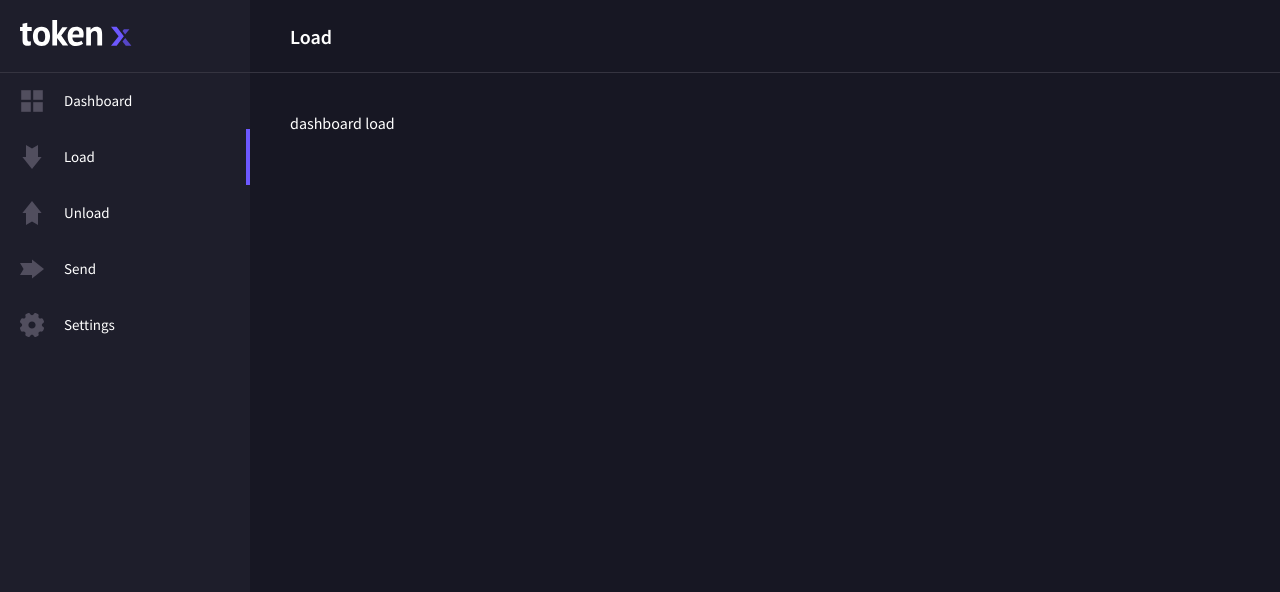
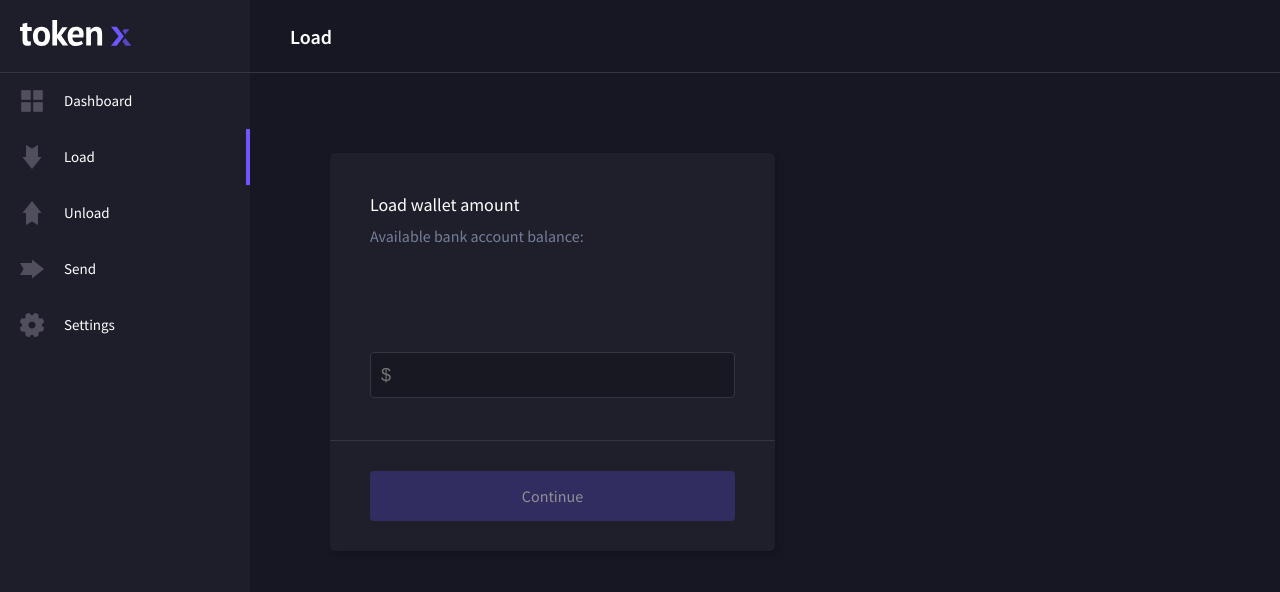
Before and after one commit to josephwilliams/m10-concept, a React (Create React App) app: page /dashboard-load in a window 1280 px wide. Shown: the top 592 px of the page. Built offline with nearby package versions, Linux system fonts and the light colour scheme.

Commit message:
added form card comp to pages

```diff
--- a/src/components/FormCard.js
+++ b/src/components/FormCard.js
@@ -23,6 +23,7 @@ class FormCard extends Component {
       buttonTextLeft,
       // buttonTextRight,
       buttonLinkTo,
+      placeholder,
     } = this.props
     const isFormInput = inputText.length > 0
     return (
@@ -46,6 +47,7 @@ class FormCard extends Component {
               type={'text'}
               className={'cardFormInput'}
               onChange={this.updateInputText}
+              placeholder={placeholder}
             />
           </div>
         </div>
--- a/src/pages/DashboardLoad.js
+++ b/src/pages/DashboardLoad.js
@@ -1,5 +1,13 @@
 import React, { Component } from 'react';
 import DashboardPage from '../components/DashboardPage';
+import FormCard from '../components/FormCard';
+
+const FORM_CONTENT = {
+  title: 'Load wallet amount',
+  subtitle: 'Available bank account balance: ',
+  buttonTextLeft: 'Continue',
+  placeholder: '$',
+};
 
 class DashboardLoad extends Component {
   constructor(props) {
@@ -12,7 +20,12 @@ class DashboardLoad extends Component {
   render() {
     return (
       <DashboardPage title={'Load'}>
-        {'dashboard load'}
+        <FormCard
+          title={FORM_CONTENT.title}
+          subtitle={FORM_CONTENT.subtitle}
+          buttonTextLeft={FORM_CONTENT.buttonTextLeft}
+          placeholder={FORM_CONTENT.placeholder}
+        />
       </DashboardPage>
     );
   }
--- a/src/pages/DashboardSend.js
+++ b/src/pages/DashboardSend.js
@@ -1,5 +1,13 @@
 import React, { Component } from 'react';
 import DashboardPage from '../components/DashboardPage';
+import FormCard from '../components/FormCard';
+
+const FORM_CONTENT = {
+  title: 'Send wallet amount',
+  subtitle: 'Available bank account balance: ',
+  buttonTextLeft: 'Continue',
+  placeholder: '$',
+};
 
 class DashboardSend extends Component {
   constructor(props) {
@@ -12,7 +20,12 @@ class DashboardSend extends Component {
   render() {
     return (
       <DashboardPage title={'Send'}>
-        {'dashboard send'}
+        <FormCard
+          title={FORM_CONTENT.title}
+          subtitle={FORM_CONTENT.subtitle}
+          buttonTextLeft={FORM_CONTENT.buttonTextLeft}
+          placeholder={FORM_CONTENT.placeholder}
+        />
       </DashboardPage>
     );
   }
--- a/src/pages/DashboardUnload.js
+++ b/src/pages/DashboardUnload.js
@@ -1,5 +1,13 @@
 import React, { Component } from 'react';
 import DashboardPage from '../components/DashboardPage';
+import FormCard from '../components/FormCard';
+
+const FORM_CONTENT = {
+  title: 'Unload wallet amount',
+  subtitle: 'Available bank account balance: ',
+  buttonTextLeft: 'Continue',
+  placeholder: '$',
+};
 
 class DashboardUnload extends Component {
   constructor(props) {
@@ -11,8 +19,13 @@ class DashboardUnload extends Component {
 
   render() {
     return (
-      <DashboardPage title={'Unload'}>
-        {'dashboard unload'}
+      <DashboardPage title={'Send'}>
+        <FormCard
+          title={FORM_CONTENT.title}
+          subtitle={FORM_CONTENT.subtitle}
+          buttonTextLeft={FORM_CONTENT.buttonTextLeft}
+          placeholder={FORM_CONTENT.placeholder}
+        />
       </DashboardPage>
     );
   }
--- a/src/pages/OnboardingConfirmationCode.js
+++ b/src/pages/OnboardingConfirmationCode.js
@@ -1,7 +1,7 @@
 import React from 'react'
 import OnboardingPage from '../components/OnboardingPage'
 
-const AUTH_FLOW_FORM_CONTENT = {
+const FORM_CONTENT = {
   title: 'Confirm Code',
   subtitle: 'We sent a top secret code to your email.',
   formLabel: 'Confirmation Code',
@@ -11,7 +11,7 @@ const AUTH_FLOW_FORM_CONTENT = {
 
 const OnboardingEmail = () => (
   <OnboardingPage
-    AUTH_FLOW_FORM_CONTENT={AUTH_FLOW_FORM_CONTENT}
+    AUTH_FLOW_FORM_CONTENT={FORM_CONTENT}
   />
 );
 
--- a/src/pages/OnboardingEmail.js
+++ b/src/pages/OnboardingEmail.js
@@ -1,7 +1,7 @@
 import React  from 'react';
 import OnboardingPage from '../components/OnboardingPage';
 
-const AUTH_FLOW_FORM_CONTENT = {
+const FORM_CONTENT = {
   title: 'Email',
   subtitle: 'We’re gonna confirm this, so use a real one!',
   formLabel: 'Email',
@@ -11,7 +11,7 @@ const AUTH_FLOW_FORM_CONTENT = {
 
 const OnboardingEmail = () => (
   <OnboardingPage
-    AUTH_FLOW_FORM_CONTENT={AUTH_FLOW_FORM_CONTENT}
+    AUTH_FLOW_FORM_CONTENT={FORM_CONTENT}
   />
 );
 
--- a/src/pages/OnboardingInstitution.js
+++ b/src/pages/OnboardingInstitution.js
@@ -1,7 +1,7 @@
 import React from 'react';
 import OnboardingPage from '../components/OnboardingPage';
 
-const AUTH_FLOW_FORM_CONTENT = {
+const FORM_CONTENT = {
   title: 'Select your Institution',
   formLabel: 'Select instution',
   buttonTextLeft: 'Next',
@@ -10,7 +10,7 @@ const AUTH_FLOW_FORM_CONTENT = {
 
 const OnboardingInstitution = () => (
   <OnboardingPage
-    AUTH_FLOW_FORM_CONTENT={AUTH_FLOW_FORM_CONTENT}
+    AUTH_FLOW_FORM_CONTENT={FORM_CONTENT}
   />
 );
 
```
Also changed, not shown: src/logo.svg (deleted).
